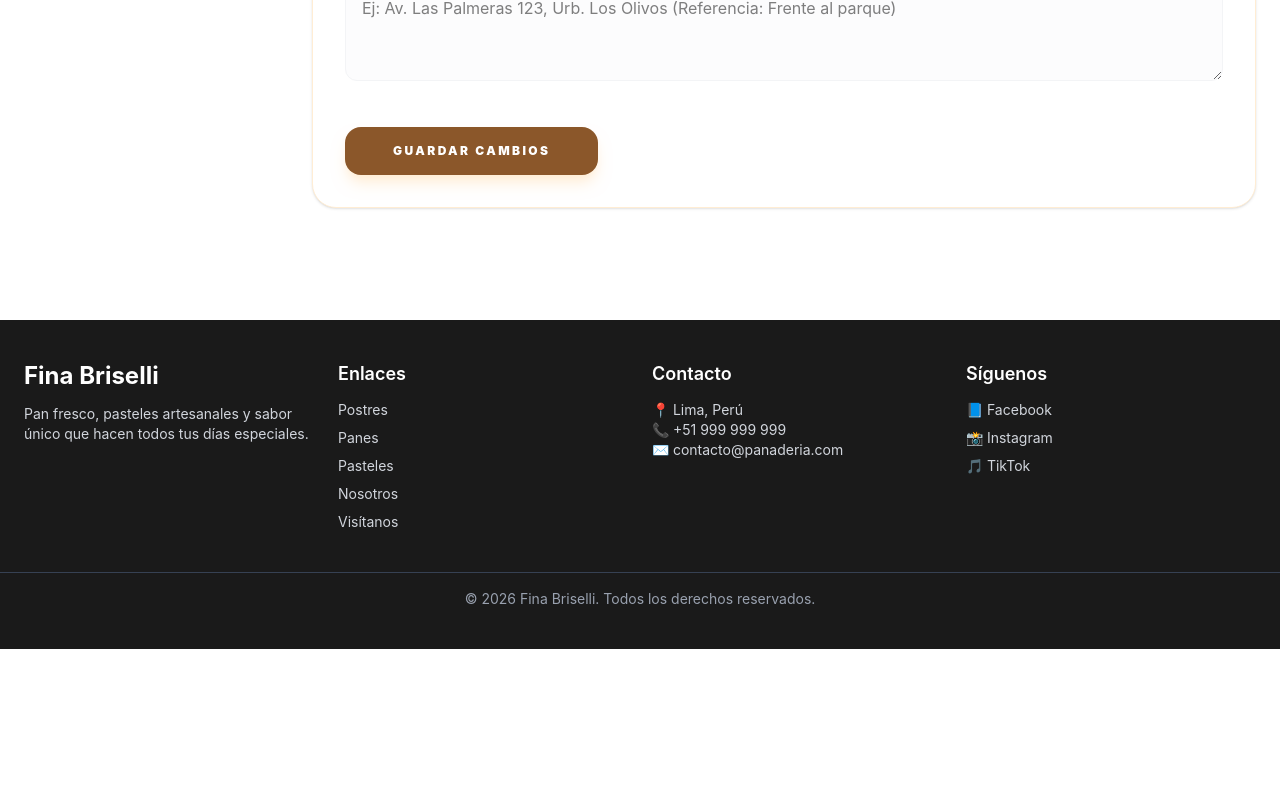
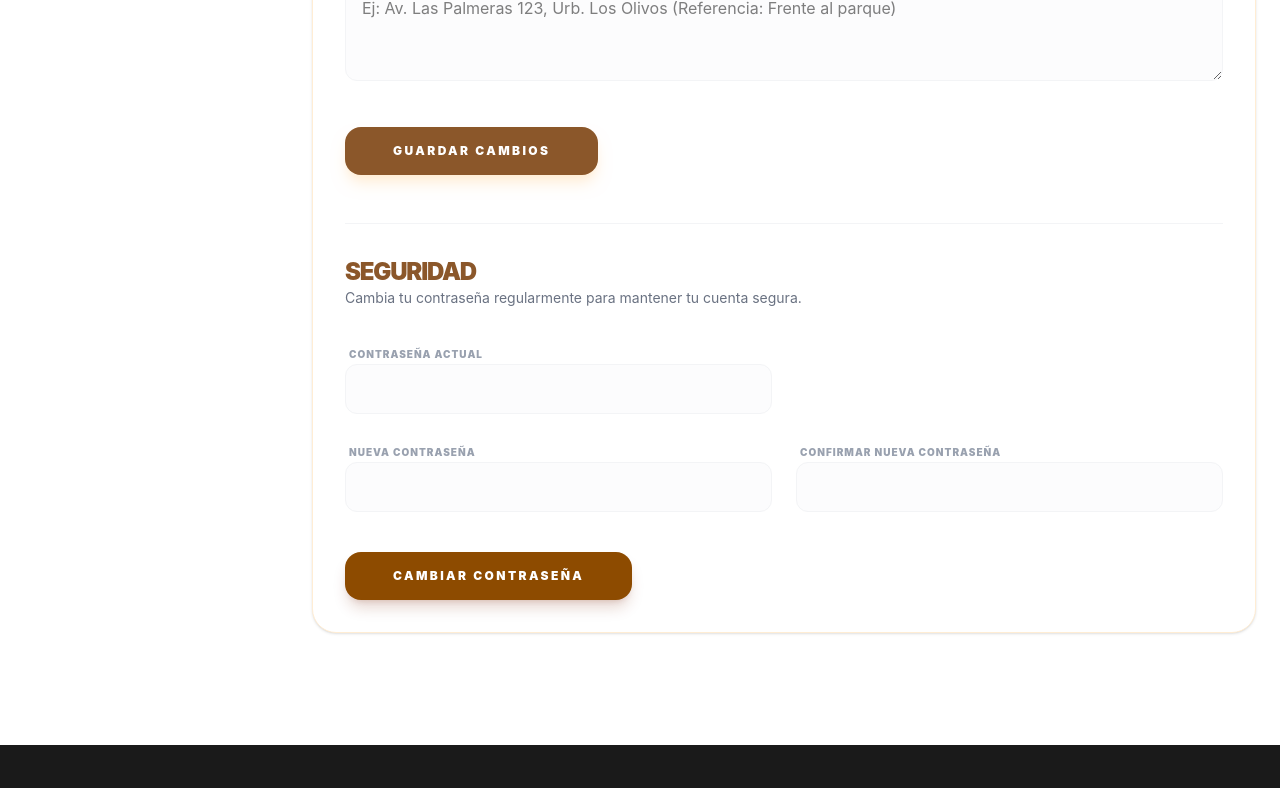
Before and after one commit to P1erosebas8/Sistemas-Para-Panaderia-Frontend, a React (Vite) app: page /account in a window 1280 px wide. Shown: the part 580-1368 px from the top of the page. Before the commit the page ends 1229 px from the top, so only its background shows below. Built offline with nearby package versions, Linux system fonts and the light colour scheme; no server answers.

Commit message:
feat: modificacion de campos y agregacion de cambio de contraseña

```diff
--- a/src/pages/user/Profile.jsx
+++ b/src/pages/user/Profile.jsx
@@ -2,6 +2,7 @@
 import { useState, useEffect } from 'react';
 import { useOutletContext } from 'react-router-dom';
 import { getAuthSession, setAuthSession } from '../../utils/authSession';
+import { userService } from '../../services/userService';
 
 export default function UserProfile() {
     const { onProfileUpdate } = useOutletContext(); // Obtenemos la función del padre
@@ -15,12 +16,32 @@ export default function UserProfile() {
     });
 
     const [message, setMessage] = useState({ type: '', text: '' });
+    const [passData, setPassData] = useState({ currentPassword: '', newPassword: '', confirmPassword: '' });
+    const [passMessage, setPassMessage] = useState({ type: '', text: '' });
 
     useEffect(() => {
+        const fetchProfile = async () => {
+            try {
+                const data = await userService.getProfile();
+                setFormData({
+                    firstName: data.firstName || '',
+                    lastName: data.lastName || '',
+                    dni: data.dni || '',
+                    phone: data.phone || '',
+                    address: data.address || '',
+                    email: data.email || ''
+                });
+                setAuthSession(data); // Sync
+            } catch (error) {
+                console.error("Error fetching profile", error);
+                // Fallback to session if API fails or no token
                 const activeUser = getAuthSession();
                 if (activeUser) {
                     setFormData(activeUser);
                 }
+            }
+        };
+        fetchProfile();
     }, []);
 
     const handleChange = (e) => {
@@ -32,7 +53,7 @@ export default function UserProfile() {
         setFormData({ ...formData, [name]: value });
     };
 
-    const handleSubmit = (e) => {
+    const handleSubmit = async (e) => {
         e.preventDefault();
 
         if (formData.dni.length !== 8) {
@@ -42,15 +63,55 @@ export default function UserProfile() {
             return setMessage({ type: 'error', text: 'El teléfono debe tener 9 dígitos.' });
         }
 
-        setAuthSession(formData);
+        try {
+            const updatedData = await userService.updateProfile({
+                firstName: formData.firstName,
+                lastName: formData.lastName,
+                dni: formData.dni,
+                phone: formData.phone,
+                address: formData.address
+            });
 
-        const allUsers = JSON.parse(localStorage.getItem('briselli_users') || '[]');
-        const updatedUsers = allUsers.map(u => u.email === formData.email ? formData : u);
-        localStorage.setItem('briselli_users', JSON.stringify(updatedUsers));
+            setAuthSession(updatedData);
             if (onProfileUpdate) onProfileUpdate();
             setMessage({ type: 'success', text: '¡Perfil actualizado correctamente!' });
+        } catch (error) {
+            console.error(error);
+            setMessage({ type: 'error', text: 'Error al actualizar perfil.' });
+        }
 
         setTimeout(() => setMessage({ type: '', text: '' }), 3000);
+    };
+
+    const handlePassChange = (e) => {
+        setPassData({ ...passData, [e.target.name]: e.target.value });
+    };
+
+    const handlePassSubmit = async (e) => {
+        e.preventDefault();
+        if (passData.newPassword !== passData.confirmPassword) {
+            setPassMessage({ type: 'error', text: 'Las contraseñas no coinciden.' });
+            setTimeout(() => setPassMessage({ type: '', text: '' }), 3000);
+            return;
+        }
+        if (passData.newPassword.length < 8) {
+            setPassMessage({ type: 'error', text: 'La nueva contraseña debe tener al menos 8 caracteres.' });
+            setTimeout(() => setPassMessage({ type: '', text: '' }), 3000);
+            return;
+        }
+        try {
+            await userService.changePassword({
+                currentPassword: passData.currentPassword,
+                newPassword: passData.newPassword
+            });
+            setPassMessage({ type: 'success', text: 'Contraseña actualizada exitosamente.' });
+            setPassData({ currentPassword: '', newPassword: '', confirmPassword: '' });
+        } catch (error) {
+            console.error(error);
+            const errMsg = typeof error.response?.data === 'string' ? error.response.data : 'Error al cambiar contraseña.';
+            setPassMessage({ type: 'error', text: errMsg });
+        }
+        setTimeout(() => setPassMessage({ type: '', text: '' }), 3000);
     };
 
     return (
@@ -158,6 +219,67 @@ export default function UserProfile() {
                     </button>
                 </div>
             </form>
+
+            <div className="mt-12 mb-8 border-t border-gray-100 pt-8">
+                <h2 className="text-2xl font-black text-artisan-primary uppercase tracking-tighter">Seguridad</h2>
+                <p className="text-gray-500 text-sm">Cambia tu contraseña regularmente para mantener tu cuenta segura.</p>
+            </div>
+
+            {passMessage.text && (
+                <div className={`mb-6 p-4 rounded-xl text-sm font-bold ${passMessage.type === 'success' ? 'bg-green-50 text-green-600 border border-green-100' : 'bg-red-50 text-red-600 border border-red-100'
+                    }`}>
+                    {passMessage.text}
+                </div>
+            )}
+
+            <form onSubmit={handlePassSubmit} className="space-y-6">
+                <div className="grid grid-cols-1 md:grid-cols-2 gap-6">
+                    <div className="space-y-1">
+                        <label className="text-[10px] font-black uppercase text-gray-400 tracking-widest ml-1">Contraseña Actual</label>
+                        <input
+                            type="password"
+                            name="currentPassword"
+                            value={passData.currentPassword}
+                            onChange={handlePassChange}
+                            className="w-full px-4 py-3 rounded-xl border border-gray-100 focus:border-artisan-secondary outline-none transition-all bg-gray-50/50"
+                            required
+                        />
+                    </div>
+                </div>
+                <div className="grid grid-cols-1 md:grid-cols-2 gap-6">
+                    <div className="space-y-1">
+                        <label className="text-[10px] font-black uppercase text-gray-400 tracking-widest ml-1">Nueva Contraseña</label>
+                        <input
+                            type="password"
+                            name="newPassword"
+                            value={passData.newPassword}
+                            onChange={handlePassChange}
+                            className="w-full px-4 py-3 rounded-xl border border-gray-100 focus:border-artisan-secondary outline-none transition-all bg-gray-50/50"
+                            required
+                        />
+                    </div>
+                    <div className="space-y-1">
+                        <label className="text-[10px] font-black uppercase text-gray-400 tracking-widest ml-1">Confirmar Nueva Contraseña</label>
+                        <input
+                            type="password"
+                            name="confirmPassword"
+                            value={passData.confirmPassword}
+                            onChange={handlePassChange}
+                            className="w-full px-4 py-3 rounded-xl border border-gray-100 focus:border-artisan-secondary outline-none transition-all bg-gray-50/50"
+                            required
+                        />
+                    </div>
+                </div>
+
+                <div className="pt-4">
+                    <button
+                        type="submit"
+                        className="w-full md:w-auto px-12 py-4 bg-[#8d4b00] text-white font-black uppercase text-xs tracking-[0.2em] rounded-2xl hover:bg-[#6e3900] transition-all shadow-lg shadow-orange-900/20"
+                    >
+                        Cambiar Contraseña
+                    </button>
+                </div>
+            </form>
         </div>
     );
 }
--- a/src/services/userService.js
+++ b/src/services/userService.js
@@ -1,12 +1,23 @@
 import api from './api';
 
 export const userService = {
-  // Admin endpoints (Since there isn't an explicit /admin/users in the controllers listed previously, we might need a fallback or verify if we have it)
-  // Let's assume we can fetch them or we just mock activeStaff if not available.
-  // Wait, I saw a UserController but maybe no admin all users? Let's add a placeholder that we can adjust.
   getAllUsers: async () => {
-    // If backend doesn't have it, we might catch the error in the component.
     const response = await api.get('/admin/users');
+    return response.data;
+  },
+
+  getProfile: async () => {
+    const response = await api.get('/users/me');
+    return response.data;
+  },
+
+  updateProfile: async (data) => {
+    const response = await api.put('/users/me', data);
+    return response.data;
+  },
+
+  changePassword: async (data) => {
+    const response = await api.patch('/users/me/password', data);
     return response.data;
   }
 };
```
Lines whose indentation alone changed are shown as unchanged.
